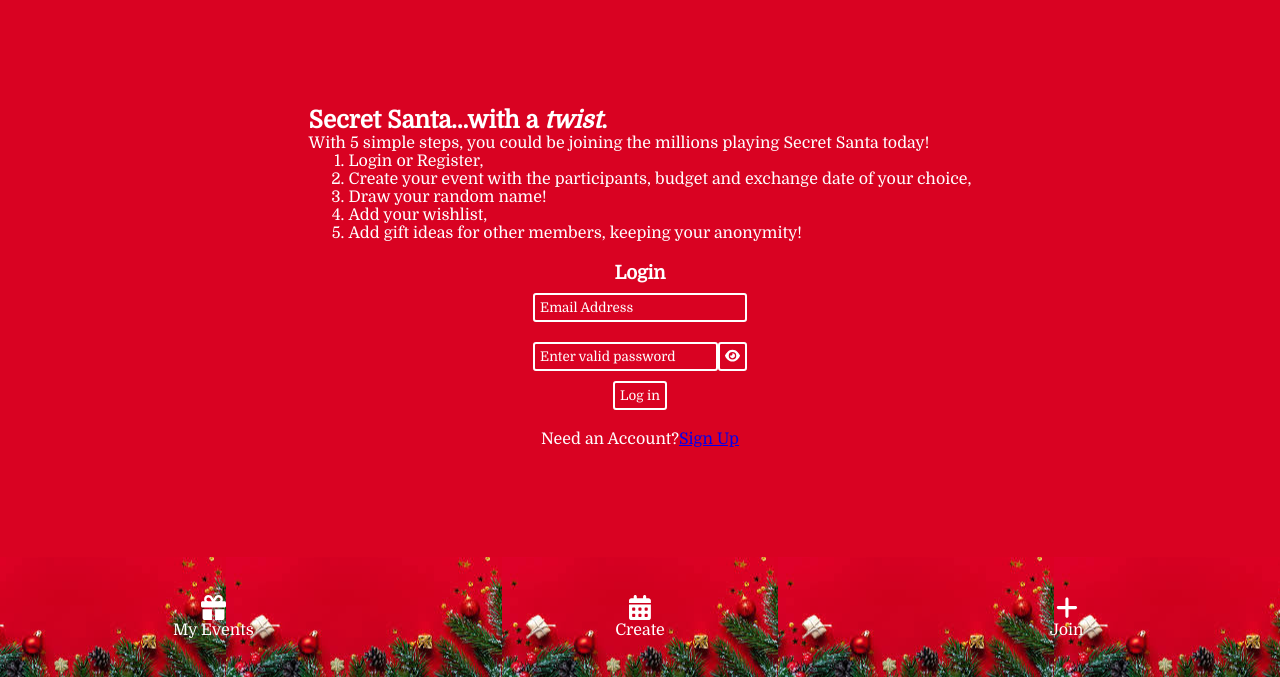
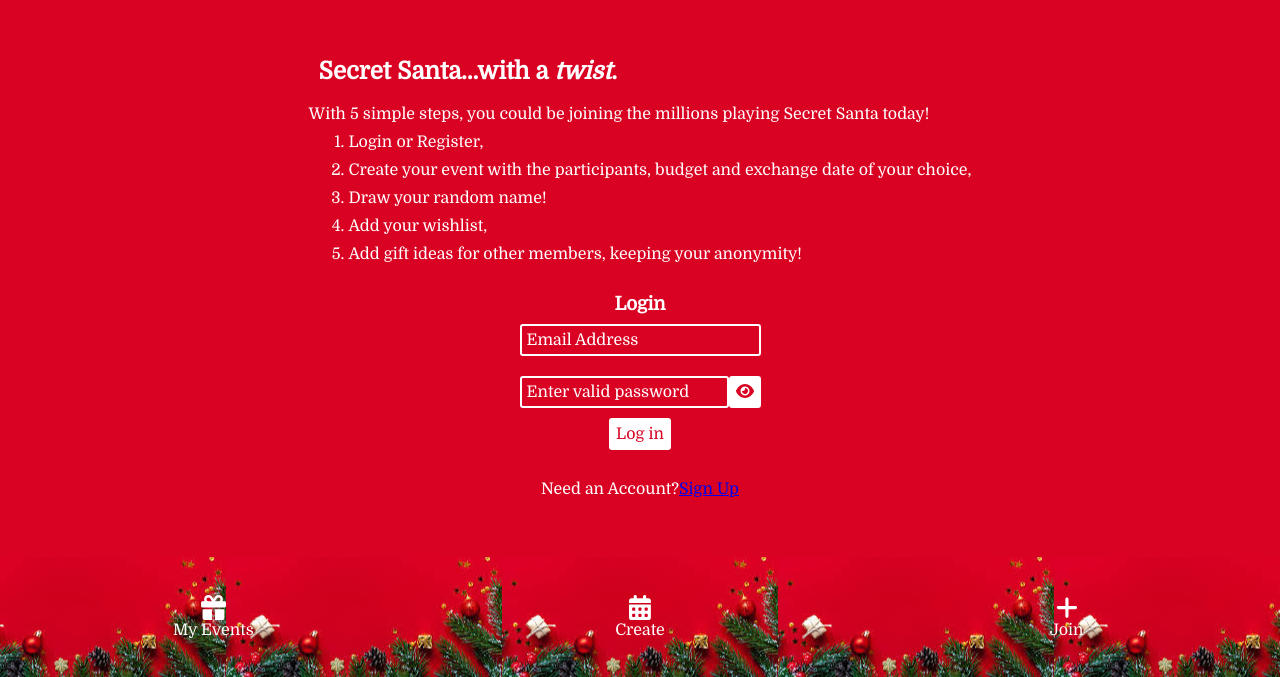
Before and after one commit to SuzBarnes/secret-santa, a React app: page /login in a window 1280 px wide. Shown: the part 123-800 px from the top of the page. Built offline with nearby package versions, Linux system fonts and the light colour scheme.

Commit message:
snaglist

```diff
--- a/src/components/Login.js
+++ b/src/components/Login.js
@@ -70,11 +70,16 @@ const Login = () => {
   return (
     <div className="login">
       <div className="description-div">
-        <h2>
-          Secret Santa...with a <i>twist</i>.
-        </h2>
-        With 5 simple steps, you could be joining the millions playing Secret
-        Santa today!
+        <div className="login-heading">
+          <h2>
+            Secret Santa...with a <i>twist</i>.
+          </h2>
+        </div>
+        <p>
+          With 5 simple steps, you could be joining the millions playing Secret
+          Santa today!
+        </p>
+
         <ol>
           <li>Login or Register,</li>
           <li>
@@ -112,7 +117,11 @@ const Login = () => {
               onChange={handleLoginChange}
               required
             />
-            <button type="button" onClick={togglePassword}>
+            <button
+              type="button"
+              className="eye-button"
+              onClick={togglePassword}
+            >
               {!passwordShown ? (
                 <FontAwesomeIcon icon={faEye} className="font-awesome" />
               ) : (
@@ -121,7 +130,9 @@ const Login = () => {
             </button>
           </div>
           <div>
-            <button type="submit">Log in</button>
+            <button type="submit" className="login-button">
+              Log in
+            </button>
           </div>
         </form>
       </div>
--- a/src/styles/login.scss
+++ b/src/styles/login.scss
@@ -3,7 +3,6 @@
 .login {
   background-color: $main-color;
   color: $font-color;
-  // width: 100%;
   height: 100%;
   padding: 12px 20px;
   margin: 0px;
@@ -12,22 +11,36 @@
   justify-content: center;
   align-items: center;
   box-sizing: border-box;
+
   .switch-register,
   .form-div,
   .description-div {
     margin: $margin-fields;
   }
+
+  .login-heading {
+    padding: 10px;
+  }
+
+  li,
+  p {
+    font-size: 16px;
+    margin: 10px 0;
+  }
+
   .form-div {
     .login-form {
       display: flex;
       flex-direction: column;
       justify-content: center;
       align-items: center;
+
       .password-div,
       .email-div {
         margin: $margin-fields;
         width: 100%;
       }
+
       .email-div {
         input {
           width: 100%;
@@ -35,6 +48,7 @@
       }
     }
   }
+
   input,
   button {
     border: 2px solid white;
@@ -42,6 +56,14 @@
     padding: 5px;
     color: white;
     background-color: transparent;
+    font-size: 16px;
+  }
+
+  .eye-button,
+  .login-button {
+    background-color: $font-color;
+    color: $main-color;
+    font-size: 16px;
   }
 
   input::placeholder {
--- a/src/styles/myevents.scss
+++ b/src/styles/myevents.scss
@@ -55,7 +55,7 @@
     width: 90px;
     margin: 4px;
   }
-  .edit-button{
+  .edit-button {
     position: fixed;
     left: 20px;
     top: 20vh;
```
